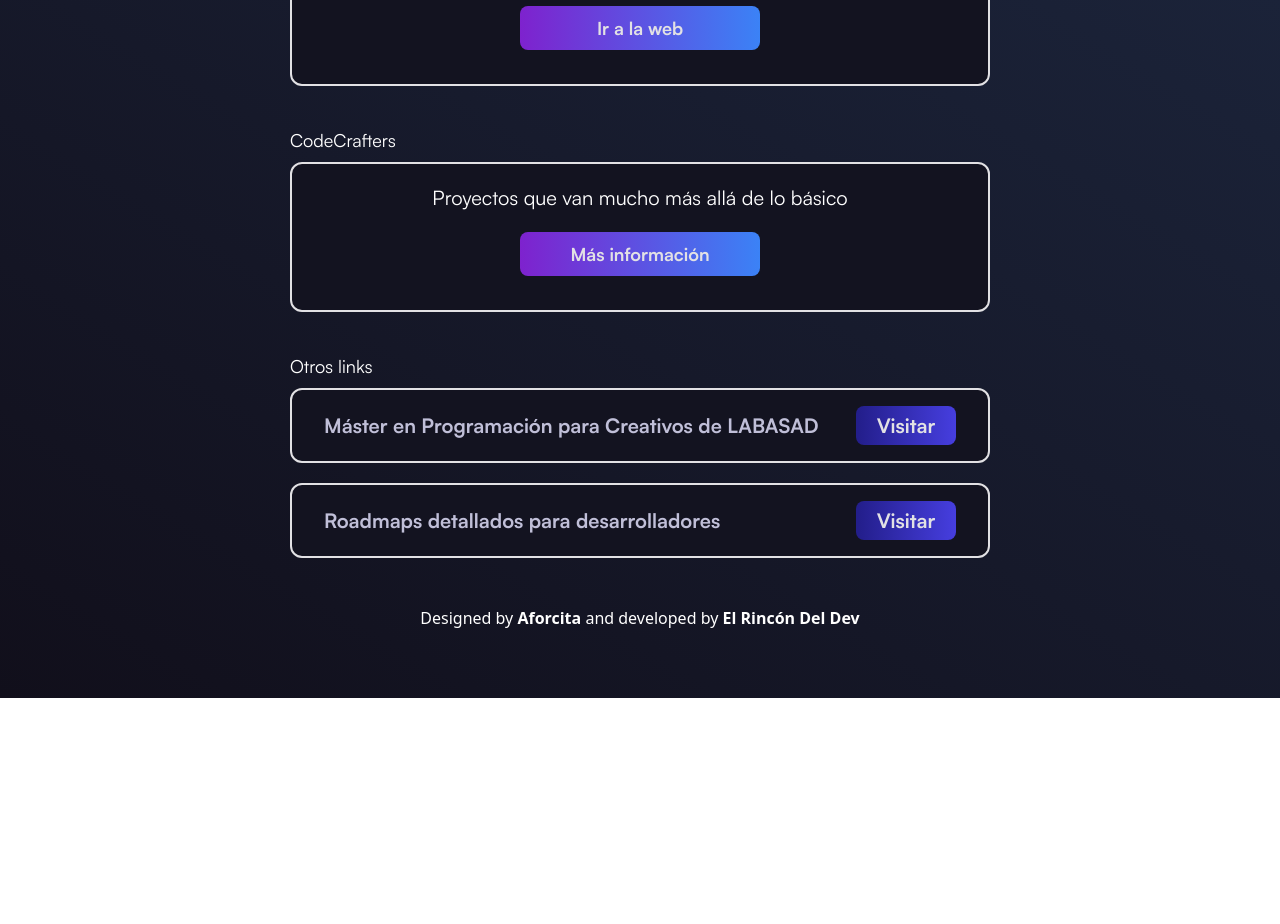
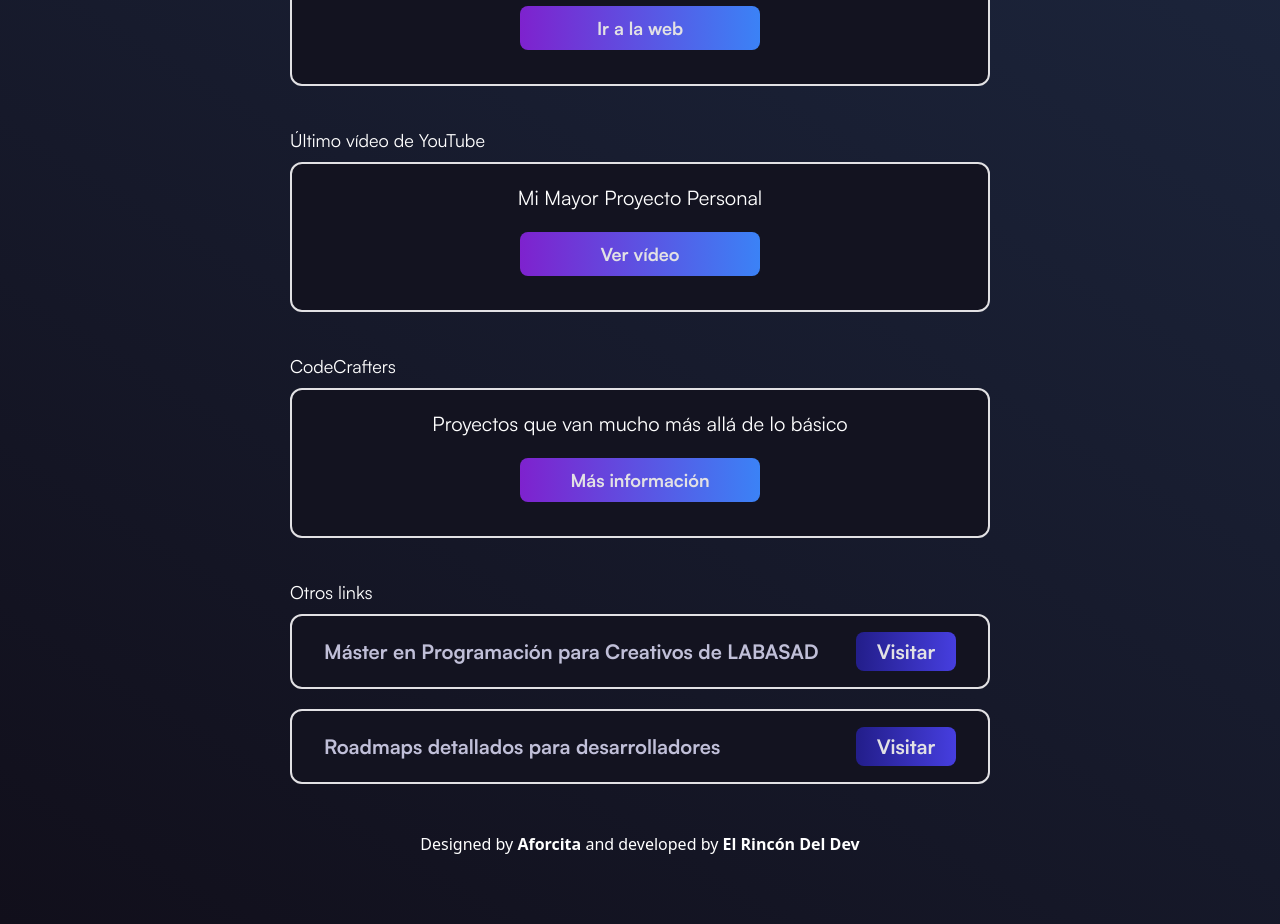
Before and after one commit to elrincondeldev/links-management, a Next.js app: page / in a window 1280 px wide. Shown: the part 600-1524 px from the top of the page. Before the commit the page ends 1298 px from the top, so only its background shows below. Built offline with nearby package versions, Linux system fonts and the light colour scheme.

Commit message:
new youtube video

```diff
--- a/src/pages/index.tsx
+++ b/src/pages/index.tsx
@@ -1,50 +1,60 @@
-import NavBar from '@/components/NavBar';
-import SocialBox from '@/components/SocialBox';
-import LinkBox from '@/components/LinkBox';
-import SmallLinkBox from '@/components/SmallLinkBox';
-import Footer from '@/components/Footer';
+import NavBar from "@/components/NavBar";
+import SocialBox from "@/components/SocialBox";
+import LinkBox from "@/components/LinkBox";
+import SmallLinkBox from "@/components/SmallLinkBox";
+import Footer from "@/components/Footer";
 
 export default function Home() {
   return (
     <>
-      <div className='md:flex hidden flex-col m-auto gap-10 max-w-[700px] text-white h-full'>
-        <main className='md:flex flex-col m-auto gap-10 max-w-[700px] text-white'>
+      <div className="md:flex hidden flex-col m-auto gap-10 max-w-[700px] text-white h-full">
+        <main className="md:flex flex-col m-auto gap-10 max-w-[700px] text-white">
           <NavBar />
           <section>
-            <p className='satoshi-regular text-lg mb-2'>Social Links</p>
+            <p className="satoshi-regular text-lg mb-2">Social Links</p>
             <SocialBox />
           </section>
           <section>
-            <p className='satoshi-regular text-lg mb-2'>
+            <p className="satoshi-regular text-lg mb-2">
               Participa en mi Hackathon
             </p>
             <LinkBox
-              title='La Hackathon Del Dev'
-              buttonText='Ir a la web'
-              link='https://www.lahackathondeldev.com/'
+              title="La Hackathon Del Dev"
+              buttonText="Ir a la web"
+              link="https://www.lahackathondeldev.com/"
             />
           </section>
           <section>
-            <p className='satoshi-regular text-lg mb-2'>CodeCrafters</p>
+            <p className="satoshi-regular text-lg mb-2">
+              Último vídeo de YouTube
+            </p>
             <LinkBox
-              title='Proyectos que van mucho más allá de lo básico'
-              buttonText='Más información'
-              link='https://app.codecrafters.io/join?via=jmontes33'
+              title="Mi Mayor Proyecto Personal"
+              buttonText="Ver vídeo"
+              link="https://infiniteurl.com/la-hackathon-del-dev"
             />
           </section>
-          <section className='flex flex-col'>
-            <p className='satoshi-regular text-lg mb-2'>Otros links</p>
-            <div className='flex flex-col gap-5'>
-              <div className='flex flex-col gap-5'>
+          <section>
+            <p className="satoshi-regular text-lg mb-2">CodeCrafters</p>
+            <LinkBox
+              title="Proyectos que van mucho más allá de lo básico"
+              buttonText="Más información"
+              link="https://app.codecrafters.io/join?via=jmontes33"
+            />
+          </section>
+          <section className="flex flex-col">
+            <p className="satoshi-regular text-lg mb-2">Otros links</p>
+            <div className="flex flex-col gap-5">
+              <div className="flex flex-col gap-5">
                 <SmallLinkBox
-                  title='Máster en Programación para Creativos de LABASAD'
-                  link='https://hubs.ly/Q02kHdR40'
+                  title="Máster en Programación para Creativos de LABASAD"
+                  link="https://hubs.ly/Q02kHdR40"
                 />
               </div>
-              <div className='flex flex-col gap-5'>
+              <div className="flex flex-col gap-5">
                 <SmallLinkBox
-                  title='Roadmaps detallados para desarrolladores'
-                  link='https://roadmap.sh/'
+                  title="Roadmaps detallados para desarrolladores"
+                  link="https://roadmap.sh/"
                 />
               </div>
             </div>
@@ -52,51 +62,61 @@ export default function Home() {
         </main>
         <Footer />
       </div>
-      <div className='flex md:hidden flex-col px-5 text-white'>
-        <main className='flex md:hidden flex-col gap-10'>
+      <div className="flex md:hidden flex-col px-5 text-white">
+        <main className="flex md:hidden flex-col gap-10">
           <NavBar />
-          <section className='flex flex-col gap-5'>
+          <section className="flex flex-col gap-5">
             <section>
-              <p className='satoshi-regular text-lg mb-2'>Social Links</p>
+              <p className="satoshi-regular text-lg mb-2">Social Links</p>
               <SocialBox />
             </section>
             <section>
-              <p className='satoshi-regular text-lg mb-2'>
+              <p className="satoshi-regular text-lg mb-2">
                 Participa en mi Hackathon
               </p>
               <LinkBox
-                title='La Hackathon Del Dev'
-                buttonText='Ir a la web'
-                link='https://www.lahackathondeldev.com/'
+                title="La Hackathon Del Dev"
+                buttonText="Ir a la web"
+                link="https://www.lahackathondeldev.com/"
               />
             </section>
             <section>
-              <p className='satoshi-regular text-lg mb-2'>CodeCrafters</p>
+              <p className="satoshi-regular text-lg mb-2">
+                Último vídeo de YouTube
+              </p>
               <LinkBox
-                title='Proyectos que van mucho más allá de lo básico'
-                buttonText='Más información'
-                link='https://app.codecrafters.io/join?via=jmontes33'
+                title="Mi Mayor Proyecto Personal"
+                buttonText="Ver vídeo"
+                link="https://infiniteurl.com/la-hackathon-del-dev"
+              />
+            </section>
+            <section>
+              <p className="satoshi-regular text-lg mb-2">CodeCrafters</p>
+              <LinkBox
+                title="Proyectos que van mucho más allá de lo básico"
+                buttonText="Más información"
+                link="https://app.codecrafters.io/join?via=jmontes33"
               />
             </section>
           </section>
-          <section className='flex flex-col mb-10'>
-            <p className='satoshi-regular text-lg mb-2'>Otros links</p>
-            <div className='flex flex-col gap-5'>
-              <div className='flex flex-col gap-5'>
+          <section className="flex flex-col mb-10">
+            <p className="satoshi-regular text-lg mb-2">Otros links</p>
+            <div className="flex flex-col gap-5">
+              <div className="flex flex-col gap-5">
                 <SmallLinkBox
-                  title='Máster Online en Programación para Creativos de LABASAD'
-                  link='https://hubs.ly/Q02kHdR40'
+                  title="Máster Online en Programación para Creativos de LABASAD"
+                  link="https://hubs.ly/Q02kHdR40"
                 />
               </div>
-              <div className='flex flex-col gap-5'>
+              <div className="flex flex-col gap-5">
                 <SmallLinkBox
-                  title='Roadmaps detallados para desarrolladores'
-                  link='https://roadmap.sh/'
+                  title="Roadmaps detallados para desarrolladores"
+                  link="https://roadmap.sh/"
                 />
               </div>
             </div>
           </section>
-          <section className='flex justify-center'></section>
+          <section className="flex justify-center"></section>
         </main>
         <Footer />
       </div>
```
